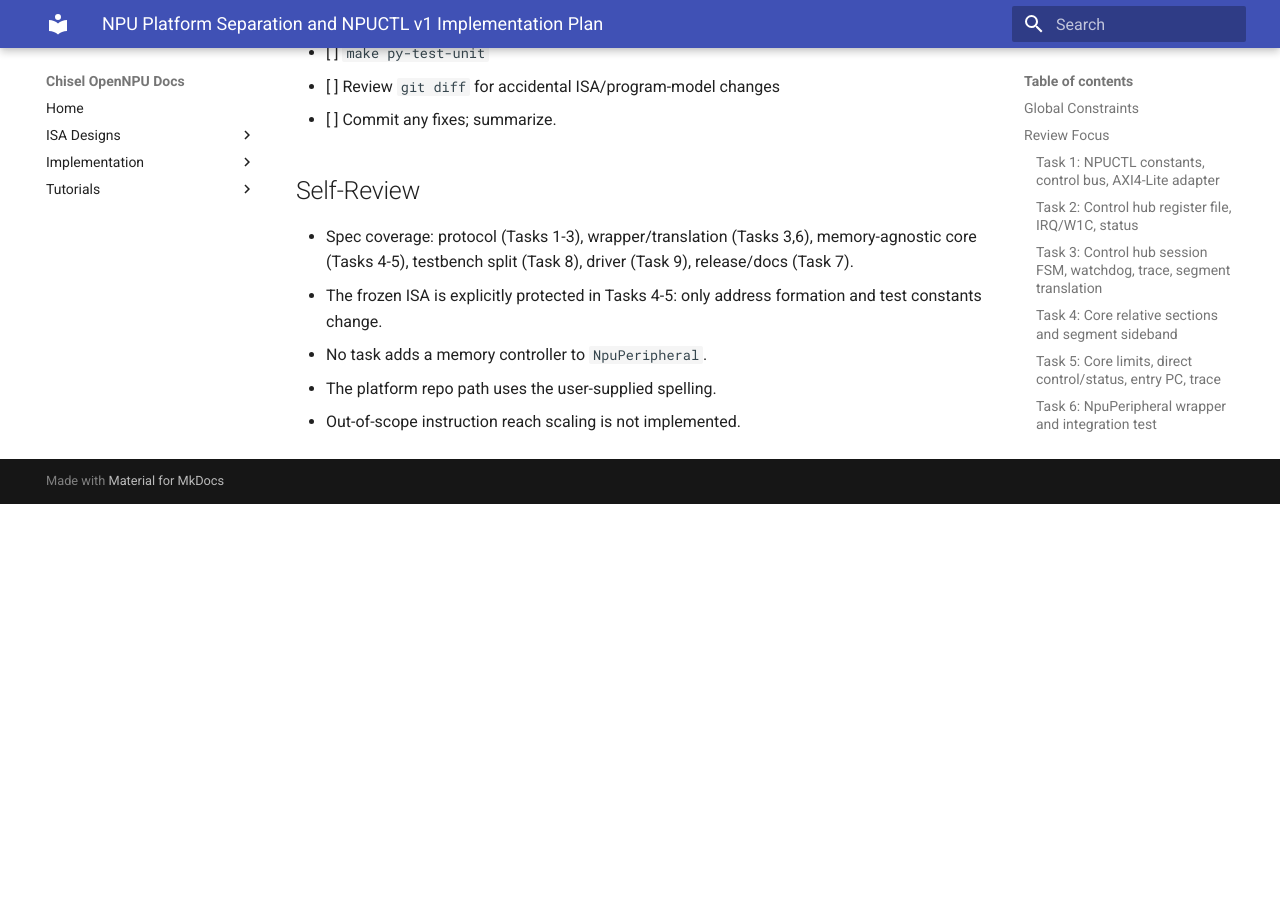
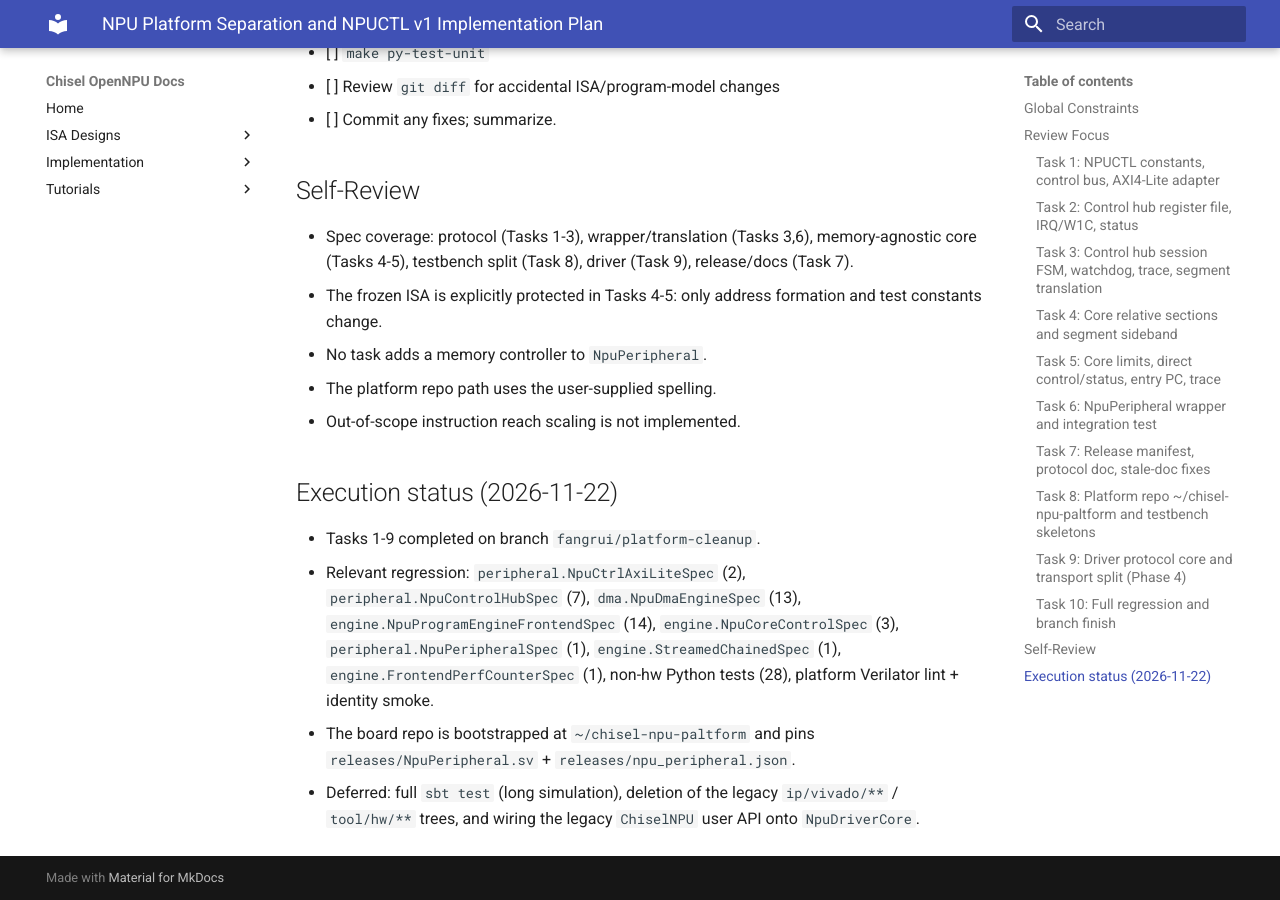
Before and after one commit to mpskex/chisel-npu, an MkDocs documentation site: the page built from docs/superpowers/plans/2026-11-22-npu-platform-separation.md, in a window 1280 px wide and 900 px high, scrolled down 10031 px. Built offline with MkDocs 1.6.1 and Material for MkDocs 9.7.7, drawn with Linux system fonts in a browser that asks for light colours; before the commit the page ends 10535 px from its top, so only the background shows below that.

Commit message:
docs(plan): record execution status and relevant regressions

```diff
--- a/docs/superpowers/plans/2026-11-22-npu-platform-separation.md
+++ b/docs/superpowers/plans/2026-11-22-npu-platform-separation.md
@@ -406,3 +406,17 @@ cd ~/chisel-npu-paltform && git init && git add . && git commit -m "chore: boots
 - No task adds a memory controller to `NpuPeripheral`.
 - The platform repo path uses the user-supplied spelling.
 - Out-of-scope instruction reach scaling is not implemented.
+
+## Execution status (2026-11-22)
+
+- Tasks 1-9 completed on branch `fangrui/platform-cleanup`.
+- Relevant regression: `peripheral.NpuCtrlAxiLiteSpec` (2), `peripheral.NpuControlHubSpec` (7),
+  `dma.NpuDmaEngineSpec` (13), `engine.NpuProgramEngineFrontendSpec` (14),
+  `engine.NpuCoreControlSpec` (3), `peripheral.NpuPeripheralSpec` (1),
+  `engine.StreamedChainedSpec` (1), `engine.FrontendPerfCounterSpec` (1),
+  non-hw Python tests (28), platform Verilator lint + identity smoke.
+- The board repo is bootstrapped at `~/chisel-npu-paltform` and pins
+  `releases/NpuPeripheral.sv` + `releases/npu_peripheral.json`.
+- Deferred: full `sbt test` (long simulation), deletion of the legacy
+  `ip/vivado/**` / `tool/hw/**` trees, and wiring the legacy `ChiselNPU`
+  user API onto `NpuDriverCore`.
```
